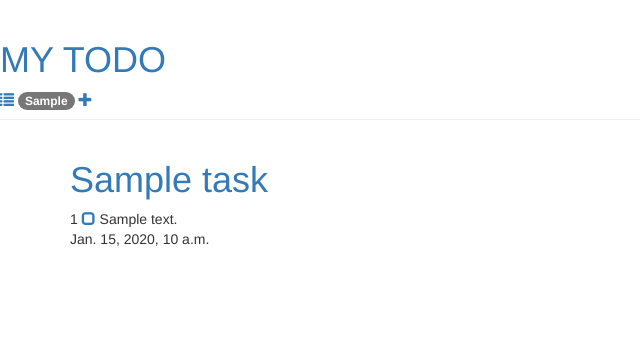
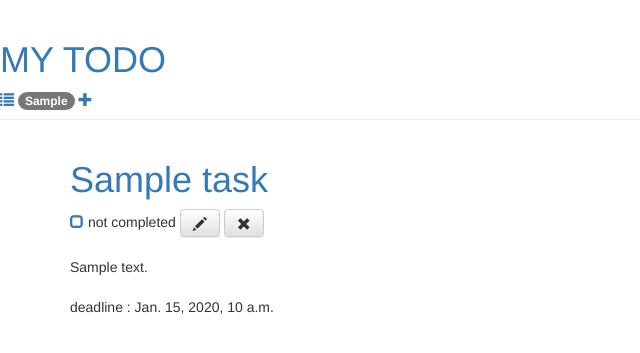
Before and after one commit to computerphilosopher/todoapp, a Django app: template todo_manager/templates/todo_manager/todo_list.html in a window 1280 px wide. Shown: the top 353 px of the page, without its empty margins (0-640 px from the left). Run offline with Django 3.2, Linux system fonts and the light colour scheme; the template is opened without the code that fills it: most values are stand-ins (such as "Sample title", 1, 10 or a date in 2020); some libraries are stand-ins or nearby versions.

Commit message:
ui 개선

```diff
--- a/todo_manager/forms.py
+++ b/todo_manager/forms.py
@@ -3,9 +3,11 @@ from django.contrib.admin import widgets
 from .models import Task
 
 class TaskForm(forms.ModelForm):
+
     class Meta:
         model = Task
-        fields = ['title', 'description', 'deadline', 'priority', 'finished']
+        fields = ['title', 'description', 'deadline', 'priority', ]
+
     def __init__(self, *args, **kwargs):
         super(TaskForm, self).__init__(*args, **kwargs)
         self.fields['deadline'].widget = widgets.AdminDateWidget()
--- a/todo_manager/models.py
+++ b/todo_manager/models.py
@@ -9,5 +9,4 @@ class Task(models.Model):
 
     priority_error = "우선순위는 1부터 5까지만 지정할 수 있습니다."
     priority = models.IntegerField(default=5, validators=[MaxValueValidator(5, priority_error), MinValueValidator(1, priority_error)])
-
     finished = models.BooleanField(default=False)
--- a/todo_manager/templates/todo_manager/todo_list.html
+++ b/todo_manager/templates/todo_manager/todo_list.html
@@ -3,16 +3,16 @@
 {% block content %}
 {% for task in tasks %}
     <h1><a href = "{% url 'task_detail' pk=task.pk %}">{{task.title }}</a> </h1>
-    {{task.pk}}
     {% if task.finished %}
-        <a href="{% url 'toggle_finished' pk=task.pk %}" class="top-menu"><span class="glyphicon glyphicon-check"></span></a>
+        <a href="{% url 'toggle_finished' pk=task.pk %}" class="top-menu"><span class="glyphicon glyphicon-check"> </span></a> completed
     {% else %}
-        <a href="{% url 'toggle_finished' pk=task.pk %}" class="top-menu"><span class="glyphicon glyphicon-unchecked"></span></a>
-
-    {{ task.description}}<br>
-    {{ task.deadline}}<br>
+        <a href="{% url 'toggle_finished' pk=task.pk %}" class="top-menu"><span class="glyphicon glyphicon-unchecked"> </span></a>  not completed
     {% endif %}
-
+    <a class="btn btn-default" href="{% url 'update' pk=task.pk %}"><span class="glyphicon glyphicon-pencil"></span></a>
+    <a class="btn btn-default" href="{% url 'delete' pk=task.pk %}"><span class="glyphicon glyphicon-remove"></span></a>
+    <br><br>
+    {{ task.description}}<br><br>
+    deadline : {{ task.deadline}}<br>
 
 {% endfor %}
 {% endblock %}
--- a/todo_manager/views.py
+++ b/todo_manager/views.py
@@ -41,7 +41,7 @@ def todo_list(request):
     tasks = Task.objects.all()
 
     closed_task = 0
-    now = timezone.now()
+    now = timezone.localtime()
 
     for task in tasks:
         if task.deadline and task.deadline < now:
```
Also changed, not shown: db.sqlite3.
